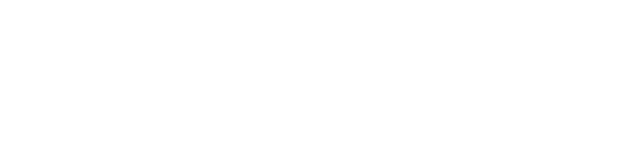
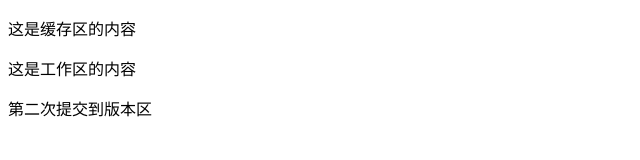
Before and after one commit to vanCB/NJ-HTML5-2008, a plain HTML site: page index.html in a window 1280 px wide. Shown: the whole page, without its empty margins (0-640 px from the left). Drawn offline with Linux system fonts and the light colour scheme.

Commit message:
第二次提交很兴奋

```diff
--- a/index.html
+++ b/index.html
@@ -6,6 +6,8 @@
     <title>Document</title>
 </head>
 <body>
-
+    <p>这是缓存区的内容</p>
+    <p>这是工作区的内容</p>
+    <p>第二次提交到版本区</p>
 </body>
 </html>
```
